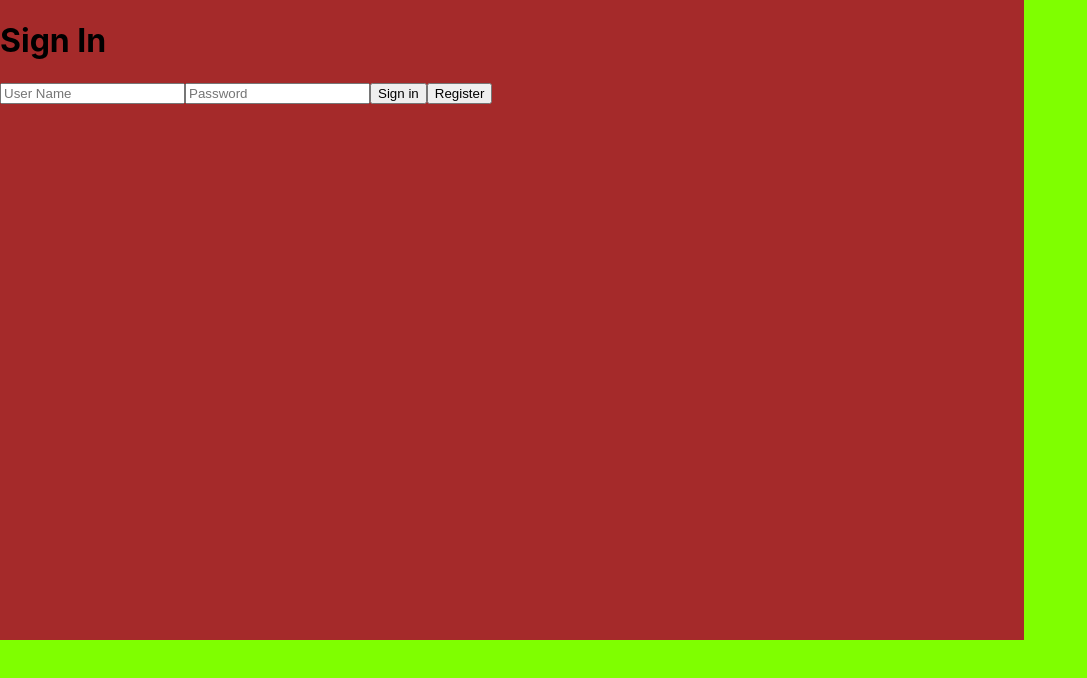
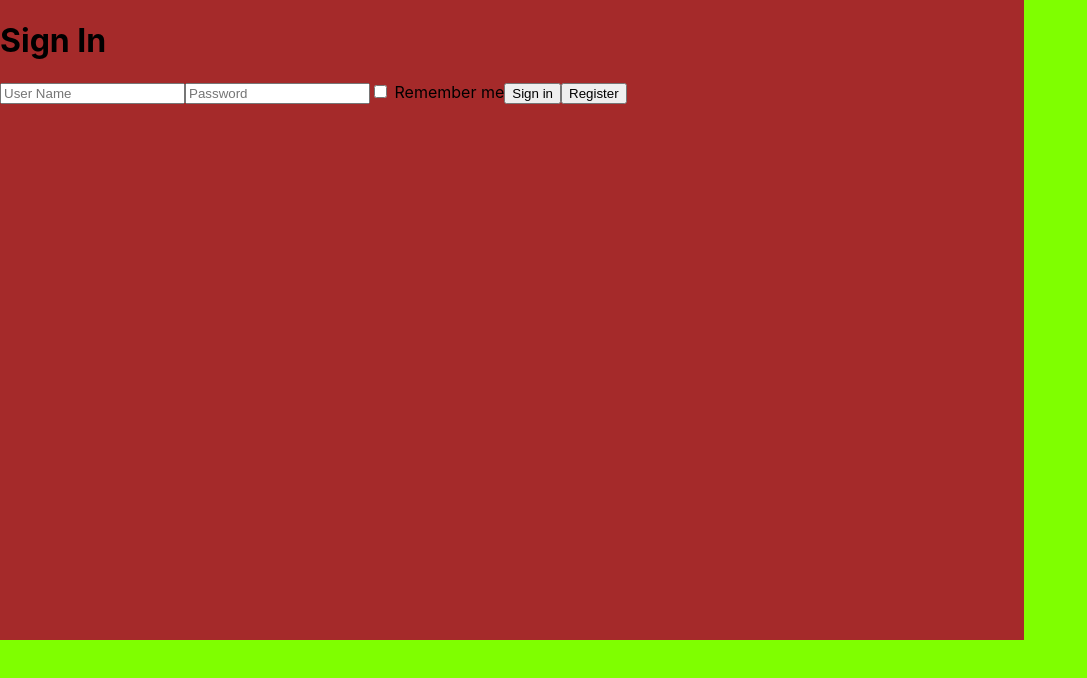
Before and after one commit to Yadio-Team/yadiogroupproject, a React (Create React App) app: page /#/ in a window 1280 px wide. Shown: the top 678 px of the page, without its empty margins (0-1087 px from the left). Built offline with nearby package versions, Linux system fonts and the light colour scheme.

Commit message:
checkbox for remmeber me

```diff
--- a/src/Components/Auth.js
+++ b/src/Components/Auth.js
@@ -1,73 +1,103 @@
-import { useState } from 'react';
-import { connect } from 'react-redux'
-import { useHistory } from 'react-router'
-import { getUser } from '../redux/userReducer'
-import axios from 'axios';
-
+import { useEffect, useState } from "react";
+import { connect } from "react-redux";
+import { useHistory } from "react-router";
+import { getUser } from "../redux/userReducer";
+import axios from "axios";
 
 const Auth = ({ getUser }) => {
-  const [state, setState] = useState({
-    userName: '',
-    password: ''
-  })
+  const [user, setUser] = useState({
+    userName: localStorage.getItem("userName") || "",
+    password: "",
+    rememberMe: localStorage.getItem("rememberMe") || false,
+  });
 
-
-  const history = useHistory()
-
+  const history = useHistory();
+  const { userName, password, rememberMe } = user;
 
   const loginUser = async (e) => {
-    e.preventDefault()
-    const { userName, password } = state
+    e.preventDefault();
 
     try {
-      const user = await axios.post('/auth/login', { userName, password })
-      getUser(user.data)
-      history.push('/home')
+      const user = await axios.post("/auth/login", { userName, password });
+      getUser(user.data);
+      handleFormSubmit();
+      history.push("/home");
     } catch (err) {
-      console.log(err)
+      console.log(err);
     }
-  }
+  };
   const registerUser = async (e) => {
-    e.preventDefault()
-    const { userName, password } = state
+    e.preventDefault();
 
     try {
-      const user = await axios.post('/auth/register', { userName, password })
-      getUser(user.data)
-      history.push('/home')
+      const user = await axios.post("/auth/register", { userName, password });
+      getUser(user.data);
+      handleFormSubmit();
+      history.push("/home");
     } catch (err) {
-      console.log(err)
+      console.log(err);
     }
-  }
+  };
 
+  useEffect(() => {
+    localStorage.setItem("rememberMe", rememberMe);
+    localStorage.setItem("userName", userName);
+  }, [userName, rememberMe]);
 
-  const changeHandler = e => setState({
-    ...state,
-    [e.target.name]: e.target.value
-  })
+  const handleChange = (event) => {
+    const input = event.target;
+    const checkValue = input.checked === "false" ? false : true;
+    const value = input.type === "checkbox" ? checkValue : input.value;
+
+    setUser({ ...user, [input.name]: value });
+  };
+
+  const handleFormSubmit = () => {
+    localStorage.setItem("rememberMe", rememberMe);
+    localStorage.setItem("userName", rememberMe ? userName : "");
+  };
+
   return (
-    <div className='auth'>
-      <h1 className='auth-title'>Sign In</h1>
-      <div className='auth-info' >
+    <div className="auth">
+      <h1 className="auth-title">Sign In</h1>
+      <div className="auth-info">
         <input
-          className='auth-userName'
-          placeholder='User Name'
-          name='userName'
-          onChange={(e) => changeHandler(e)}
+          className="auth-userName"
+          placeholder="User Name"
+          name="userName"
+          value={userName}
+          onChange={handleChange}
         />
         <input
-          className='auth-password'
-          placeholder='Password'
-          name='password'
-          onChange={(e) => changeHandler(e)}
+          className="auth-password"
+          placeholder="Password"
+          name="password"
+          value={password}
+          onChange={handleChange}
         />
-        <button className='sign-in-button' type='submit' onClick={loginUser}>Sign in</button>
-        <button className='register-button' type='submit' onClick={registerUser}>Register</button>
+        <input
+          className="remember-me"
+          name="rememberMe"
+          value={rememberMe}
+          // checked={rememberMe}
+          onChange={handleChange}
+          type="checkbox"
+        />{" "}
+        Remember me
+        <button className="sign-in-button" type="submit" onClick={loginUser}>
+          Sign in
+        </button>
+        <button
+          className="register-button"
+          type="submit"
+          onClick={registerUser}
+        >
+          Register
+        </button>
       </div>
     </div>
-  )
-
-}
+  );
+};
 
 const mapStateToProps = (state) => state;
 export default connect(mapStateToProps, { getUser })(Auth);
```
Also changed, not shown: 1 other file (tests, documents, lock files or other folders).
